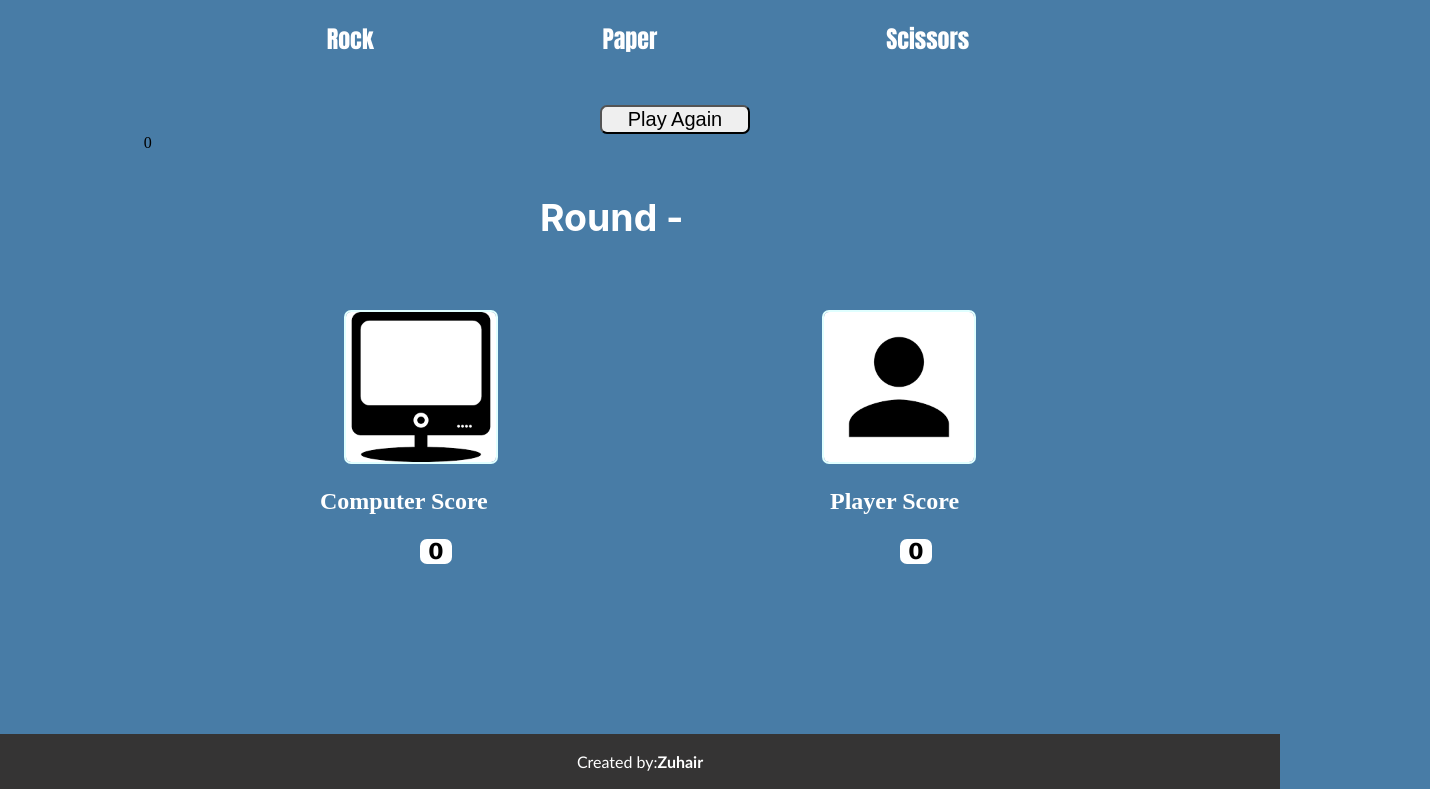
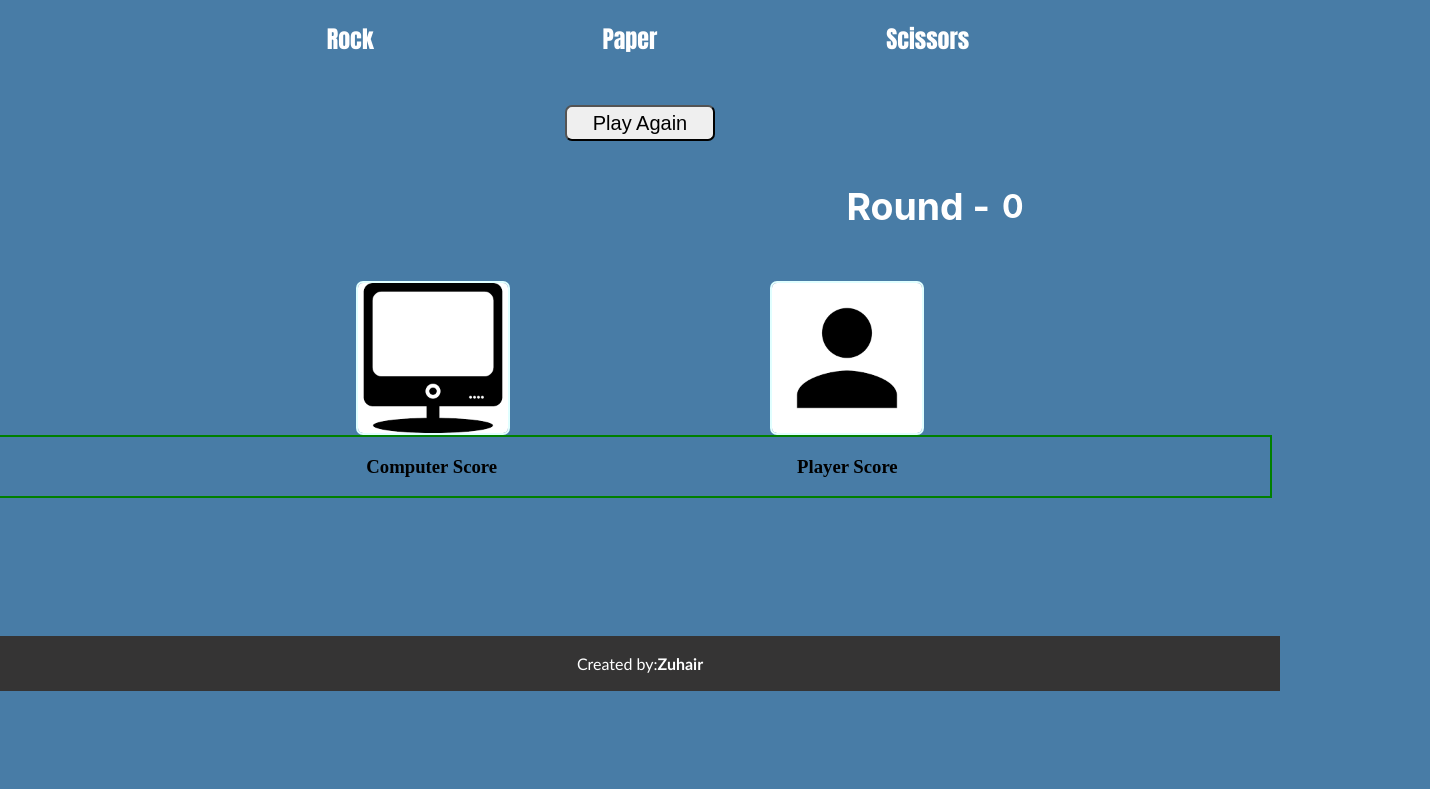
Before and after one commit to HusseZ/Rock-Paper-Scissors-, a plain HTML site: page index.html in a window 1280 px wide. Shown: the part 409-1198 px from the top of the page, 1430 px wide, since content can reach past the window. After the commit the page ends 1100 px from the top, so only its background shows below. Drawn offline with Linux system fonts and the light colour scheme.

Commit message:
Editing html and css structures

```diff
--- a/index.html
+++ b/index.html
@@ -32,20 +32,21 @@
 <div class="round-header"><h3>Round -</h3></div>
 <div class="round-number">0</div>
 
-<div class="user-container">
+<div class="user-profile-container">
     <img class="computer-avatar" src="images/computer-user.png">
     <img class="user-avatar" src="images/player-user.png">
 
 </div>
 
-<div class="computer-score-container">
+<div class="score-name-container">
     <h3>Computer Score</h3>
-    <div class="computer-score">0</div>
+    <h3>Player Score</h3>
 </div>
 
-<div class="player-score-container">
-    <h3>Player Score</h3>
-    <div class="player-score">0</div>
+
+<div class="score-container">
+    <div class="computer-score"></div>
+    <div class="player-score"></div>
 </div>
 
 
--- a/styles.css
+++ b/styles.css
@@ -1,3 +1,10 @@
+html {
+    margin: 0;
+    padding: 0;
+
+    box-sizing: border-box;
+}
+
 body {
     display: flex;
     flex-wrap: wrap;
@@ -16,18 +23,16 @@ body {
     justify-content: center;
     align-items: center;
     font-size: 24px;
-    width: 1400px;
+    width: 100%;
     height: 100px;
     }
 
 .images-container {
     display: flex;
-    width: 1400px;
+    width: 100%;
     justify-content: center;
     margin-top: 48px;;
     gap: 28px;
-
-
 
 }
 
@@ -37,14 +42,12 @@ body {
     border: 4px solid white;
     border-radius: 8px;
 
-
 }
 
 .options-container {
     display: flex;
-    width: 1400px;
+    width: 100%;
     justify-content: center;
-
 
 }
 
@@ -62,51 +65,80 @@ body {
 }
 
 .button-container {
-    width: 1300px;
-
+    display: flex;
+    justify-content: center;
+    width: 100%;
+    height: 60px;
 }
 
 .click {
     font-size: 20px;
     width: 150px;
-    position: relative;
-    left: 600px;
     margin-top: 24px;
     border-radius: 7px;
 
 }
 
 .round-header {
+    display: flex;
+    flex-direction: row-reverse;
+    align-items: center;
     font-size: 32px;
     color: white;
     font-family: -apple-system, BlinkMacSystemFont, 'Segoe UI', Roboto, Oxygen, Ubuntu, Cantarell, 'Open Sans', 'Helvetica Neue', sans-serif;
     font-weight: bold;
-    position: relative;
-    left: 540px;
-    margin-top: 24px;
+    width: 990px;
+    height: 70px;
+    margin-top: 30px;
+
 }
 
-.user-container {
+.round-number {
     display: flex;
-    width: 1300px;
-    justify-content: space-evenly;
+    color: white;
+    font-family: -apple-system, BlinkMacSystemFont, 'Segoe UI', Roboto, Oxygen, Ubuntu, Cantarell, 'Open Sans', 'Helvetica Neue', sans-serif;
+    font-size: 32px;
+    font-weight: bold;
+    align-items: center;
+    width: 200px;
     position: relative;
-    left: 20px;
+    left: 12px;
+    margin-top: 30px;
 
 
 }
 
-.user-container img {
+.user-profile-container {
+    display: flex;
+    width: 100%;
+    justify-content: center;
+    gap: 260px;
+    height: auto;
+    margin-top: 40px;
+
+}
+
+.user-profile-container img {
     width: 150px;
     height: 150px;
-    margin-top: 32px;
     border-radius: 7px;
     border: 2px solid lightcyan;
 
+}
 
+.score-name-container {
+    display: flex;
+    border: green 2px solid;
+    width: 100%;
+    justify-content: center;
+    gap: 300px;
+    position: relative;
+    right: 8px;
 }
 
 
+
+/* old code*/
 .computer-score-container {
     width: 600px;
 
@@ -114,12 +146,11 @@ body {
 
 .computer-score-container h3{
     font-size: 24px;
+    color: white;
+    width: 200px;
+    border: 2px red solid;
     position: relative;
-    left: 320px;
-    color: white;
-    width: 250px;
-
-
+    left: 100px;
 }
 
 .computer-score {
@@ -170,8 +201,8 @@ body {
 .footer-container {
     background: rgb(53, 52, 52);
     padding: 18px;
-    margin-top: 170px;
-    width: 1420px;
+    margin-top: 130px;
+    width: 100%;
 
 }
 
```
